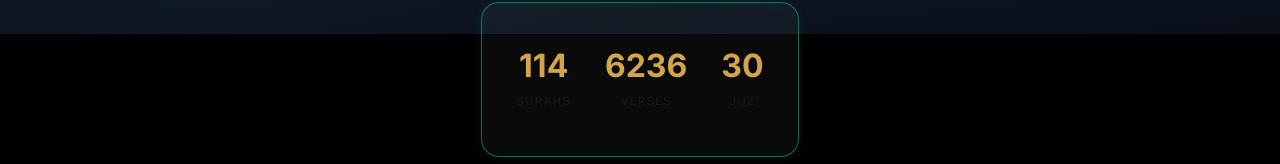
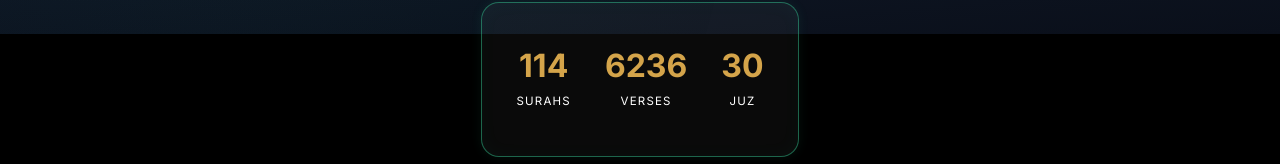
Before and after one commit to Mahendarmax/Believer-of-Almighty, a React (Vite) app: page /#/ in a window 1280 px wide. Shown: the part 636-800 px from the top of the page. Built offline with nearby package versions, Linux system fonts and the light colour scheme.

Commit message:
Make stat labels white

```diff
--- a/src/pages/Home.css
+++ b/src/pages/Home.css
@@ -230,7 +230,7 @@
 
 .stat-label {
   font-size: 0.72rem;
-  color: #1a1a1a;
+  color: #ffffff;
   text-transform: uppercase;
   letter-spacing: 1.2px;
   margin-top: 4px;
```
